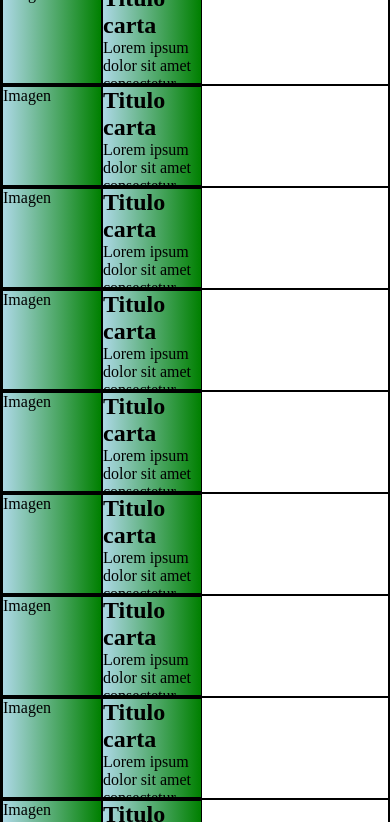
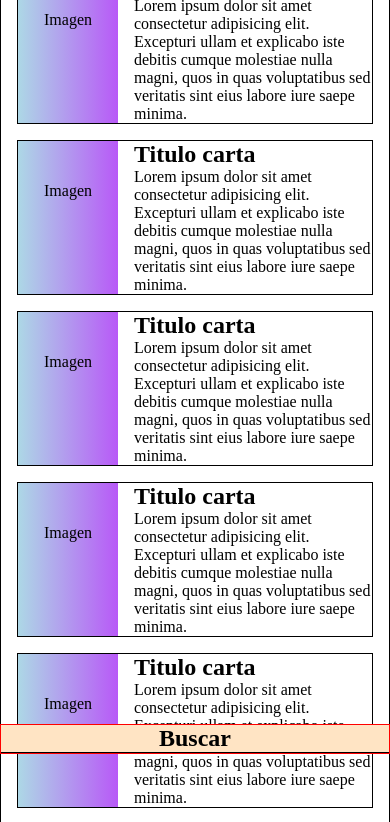
Before and after one commit to JMoralesNunez/Responsive_test, a plain HTML site: page index.html in a window 390 px wide. Shown: the part 90-912 px from the top of the page. Drawn offline with Linux system fonts and the light colour scheme.

Commit message:
Update styles.css

```diff
--- a/styles.css
+++ b/styles.css
@@ -9,28 +9,21 @@ header{
     display: flex;
     align-items: center;
     justify-content: center;
+    font-size: 3em;
 }
 
 .conteiner{
     display: grid;
-    grid-template-columns: repeat(auto-fill, minmax(200px, 1fr));
+    grid-template-columns: repeat(auto-fill, 20% 75%);
     border: 1px solid;
 }
 
-.conteiner > nav{
+.conteiner nav{
     display: flex;
     align-items: center;
     justify-content: start;
     flex-direction: column;
     border: 1px solid red;
-}
-
-article{
-    display: flex;
-    flex-direction: row;
-    justify-content: start;
-    border: 1px solid;
-    min-width: 100%;
 }
 
 nav strong{
@@ -41,9 +34,40 @@ nav strong{
     border-bottom: 1px solid black;
 }
 
-article div{
-    height: 100px;
-    width: 100px;
+
+article{
+    display: flex;
+    flex-direction: row;
     border: 1px solid;
-    background-image: linear-gradient(to right, lightblue, green);
+    gap: 1em;
+    margin: 1em;
 }
+
+
+
+article .imagen{
+    min-height: 100px;
+    min-width: 100px;
+    background-image: linear-gradient(to right, #add8e6, #b859f7);
+    line-height: 100px;
+    text-align: center;
+}
+
+
+@media (max-width: 600px) {
+    header{
+        font-size: 2em;
+    }
+    .conteiner{
+        grid-template-columns: 1fr;
+    }
+    nav{
+        position: fixed;
+        bottom: 0;
+        left: 0;
+        width: 100%;
+    }
+    main{
+        margin-bottom: 100px;
+    }
+}
```
